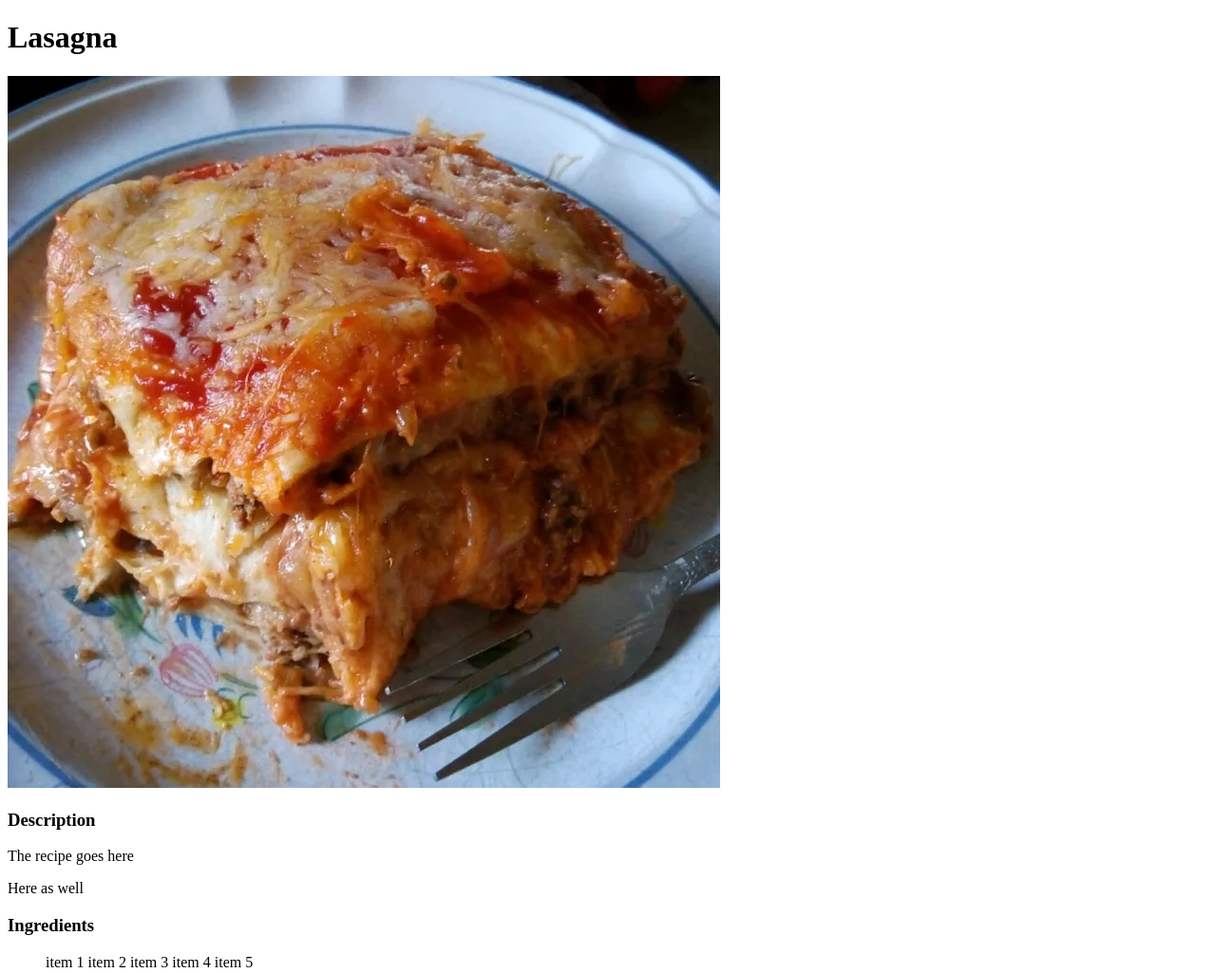
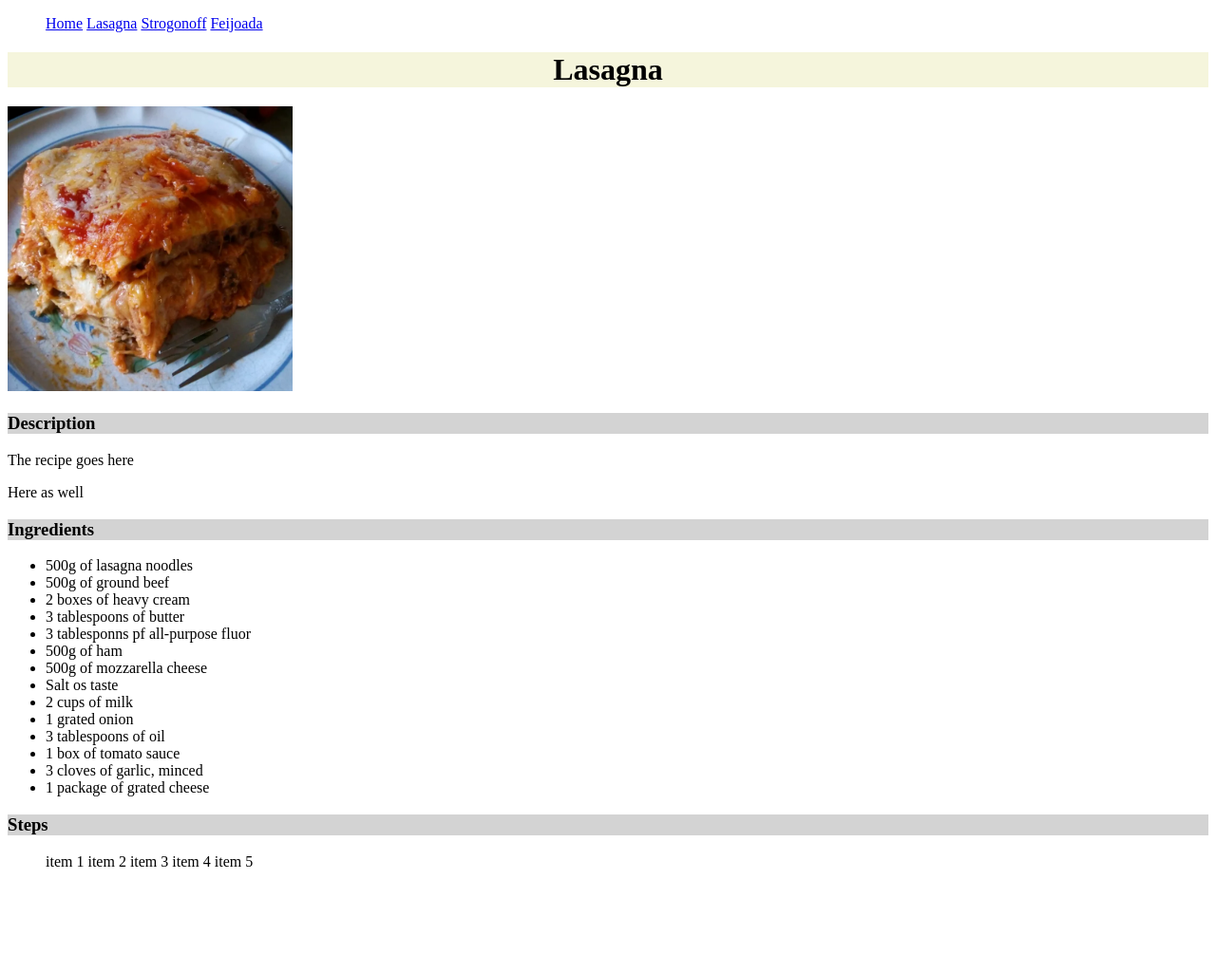
Before and after one commit to andersonflexa/odin-recipes, a plain HTML site: page recipes/lasagna.html in a window 1280 px wide. Shown: the top 1025 px of the page at 95% size. After the commit the page ends 933 px from the top, so only its background shows below. Drawn offline with Linux system fonts and the light colour scheme.

Commit message:
Html updates

```diff
--- a/recipes/lasagna.html
+++ b/recipes/lasagna.html
@@ -4,26 +4,52 @@
     <meta charset="UTF-8">
     <meta name="viewport" content="width=device-width, initial-scale=1.0">
     <title>Lasagna Recipe</title>
+    <link rel="stylesheet" href="../styles.css">
 </head>
 
 <body>
+    <header>
+        <nav>
+            <ul>
+                <a href="../index.html">Home</a>
+                <a href="lasagna.html">Lasagna</a>
+                <a href="strogonoff.html">Strogonoff</a>
+                <a href="feijoada.html">Feijoada</a>
+            </ul>
+        </nav>
+    </header>
 
     <h1>Lasagna</h1>
-    <img src="assests/lasagna.png" alt="Lasagna just prepared">
 
+    <div><img src="assests/lasagna.png" alt="Lasagna just prepared"></div>
+
+    <div>
         <h3>Description</h3>
         <p>The recipe goes here</p>
         <p>Here as well</p>
+    </div>
 
-    <h3>Ingredients</h3>
+    <div>
+        <h3 class="ingredients">Ingredients</h3>
             <ul>
-        <l>item 1</l>
-        <l>item 2</l>
-        <l>item 3</l>
-        <l>item 4</l>
-        <l>item 5</l>
+                <li>500g of lasagna noodles</li>
+                <li>500g of ground beef</li>
+                <li>2 boxes of heavy cream</li>
+                <li>3 tablespoons of butter</li>
+                <li>3 tablesponns pf all-purpose fluor</li>
+                <li>500g of ham</li>
+                <li>500g of mozzarella cheese</li>
+                <li>Salt os taste</li>
+                <li>2 cups of milk</li>
+                <li>1 grated onion</li>
+                <li>3 tablespoons of oil</li>
+                <li>1 box of tomato sauce</li>
+                <li>3 cloves of garlic, minced</li>
+                <li>1 package of grated cheese</li>
             </ul>
+    </div>
 
+    <div>
         <h3>Steps</h3>
             <ol>
                 <l>item 1</l>
@@ -32,7 +58,7 @@
                 <l>item 4</l>
                 <l>item 5</l>
             </ol>
-
+    </div>
 
 </body>
 </html>
--- /dev/null
+++ b/styles.css
@@ -0,0 +1,14 @@
+h1 {
+    text-align: center;
+    background-color: beige ;
+    margin-bottom: 20px;
+}
+
+img {
+    width: 300px;
+    height: auto;
+}
+
+h3 {
+    background-color: lightgray;
+}
```
Also changed, not shown: index.html (+13 -5 lines), recipes/feijoada.html (+17 -0 lines), recipes/strogonoff.html (+27 -10 lines). Lines whose indentation alone changed are shown as unchanged.
